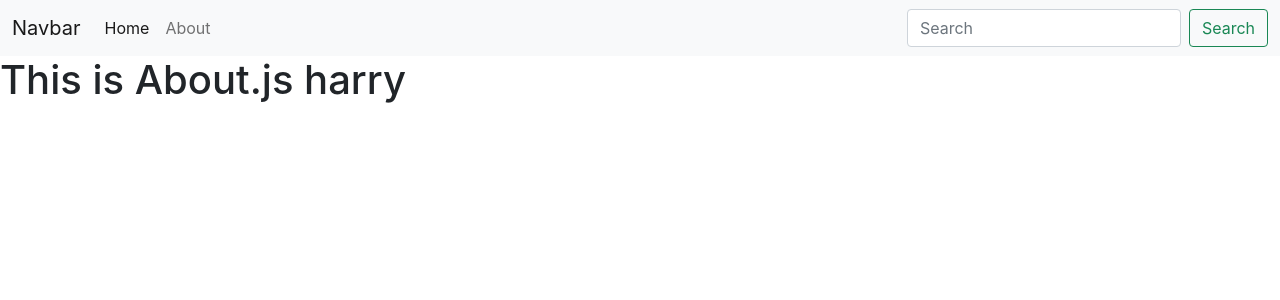
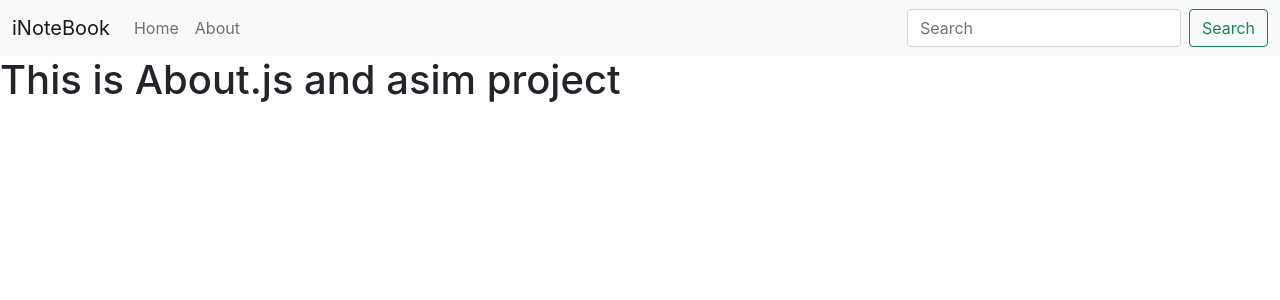
Before and after one commit to asimmaqsood57/iNoteBook-MERN, a React (Create React App) app in the folder client/: page /About in a window 1280 px wide. Shown: the top 300 px of the page. Built offline with nearby package versions, Linux system fonts and the light colour scheme.

Commit message:
some fils are modified

```diff
--- a/client/src/components/About.js
+++ b/client/src/components/About.js
@@ -1,11 +1,11 @@
-import React, { useContext } from "react";
-import noteContext from "../context/notes/NoteContext";
+import React from "react";
+
 function About() {
-  const a = useContext(noteContext);
+  //   const a = useContext(noteContext);
 
   return (
     <div>
-      <h1>This is About.js {a.name}</h1>
+      <h1>This is About.js and asim project</h1>
     </div>
   );
 }
--- a/client/src/components/Home.js
+++ b/client/src/components/Home.js
@@ -2,7 +2,7 @@
 
 const Home = () => {
   return (
-    <div>
+    <div className="container">
       <h1>This is Home</h1>
     </div>
   );
--- a/client/src/components/Navbar.js
+++ b/client/src/components/Navbar.js
@@ -1,12 +1,20 @@
-import React from "react";
-import { Link } from "react-router-dom";
+import React, { useEffect } from "react";
+import { Link, useLocation } from "react-router-dom";
+
 const Navbar = () => {
+  let location = useLocation();
+
+  useEffect(() => {
+    console.log(location.pathname);
+    // eslint-disable-next-line
+  }, []);
+
   return (
     <>
       <nav className="navbar navbar-expand-lg navbar-light bg-light">
         <div className="container-fluid">
           <Link className="navbar-brand" to="/">
-            Navbar
+            iNoteBook
           </Link>
           <button
             className="navbar-toggler"
@@ -22,12 +30,23 @@
           <div className="collapse navbar-collapse" id="navbarSupportedContent">
             <ul className="navbar-nav me-auto mb-2 mb-lg-0">
               <li className="nav-item">
-                <Link className="nav-link active" aria-current="page" to="/">
+                <Link
+                  className={`nav-link ${
+                    location.pathname === "/" ? "active" : ""
+                  }`}
+                  aria-current="page"
+                  to="/"
+                >
                   Home
                 </Link>
               </li>
               <li className="nav-item">
-                <Link className="nav-link" to="/About">
+                <Link
+                  className={`nav-link ${
+                    location.pathname === "/about" ? "active" : ""
+                  }`}
+                  to="/About"
+                >
                   About
                 </Link>
               </li>
--- a/client/src/context/notes/NoteState.js
+++ b/client/src/context/notes/NoteState.js
@@ -1,13 +1,10 @@
-import React from "react";
 import NoteContext from "./NoteContext";
 
 const NoteState = (props) => {
-  const state = {
-    name: "harry",
-    class: "classb",
-  };
   return (
-    <NoteContext.Provider value={state}>{props.children}</NoteContext.Provider>
+    <NoteContext.Provider value={{ state: "state", update: "update" }}>
+      {props.children}
+    </NoteContext.Provider>
   );
 };
 
```
